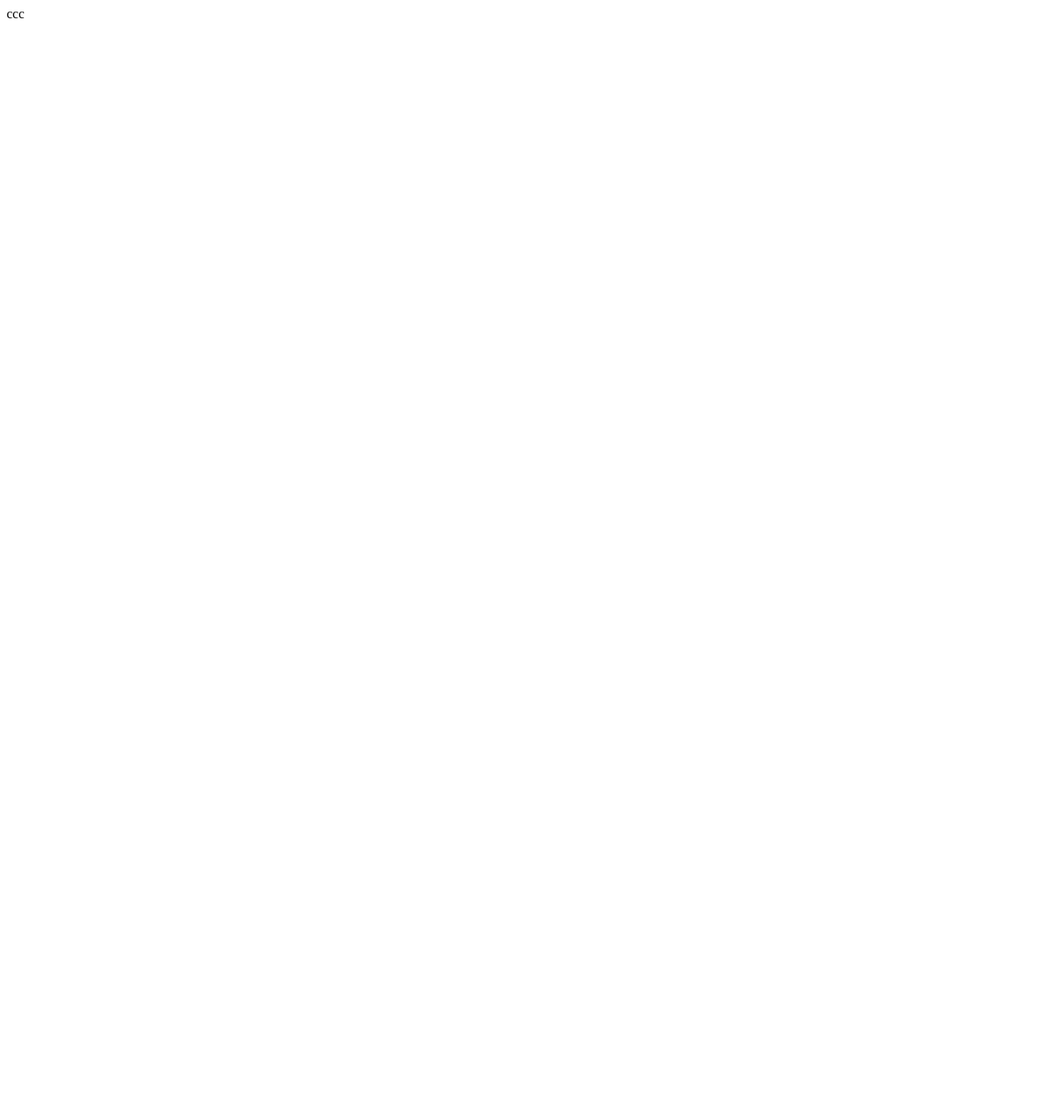
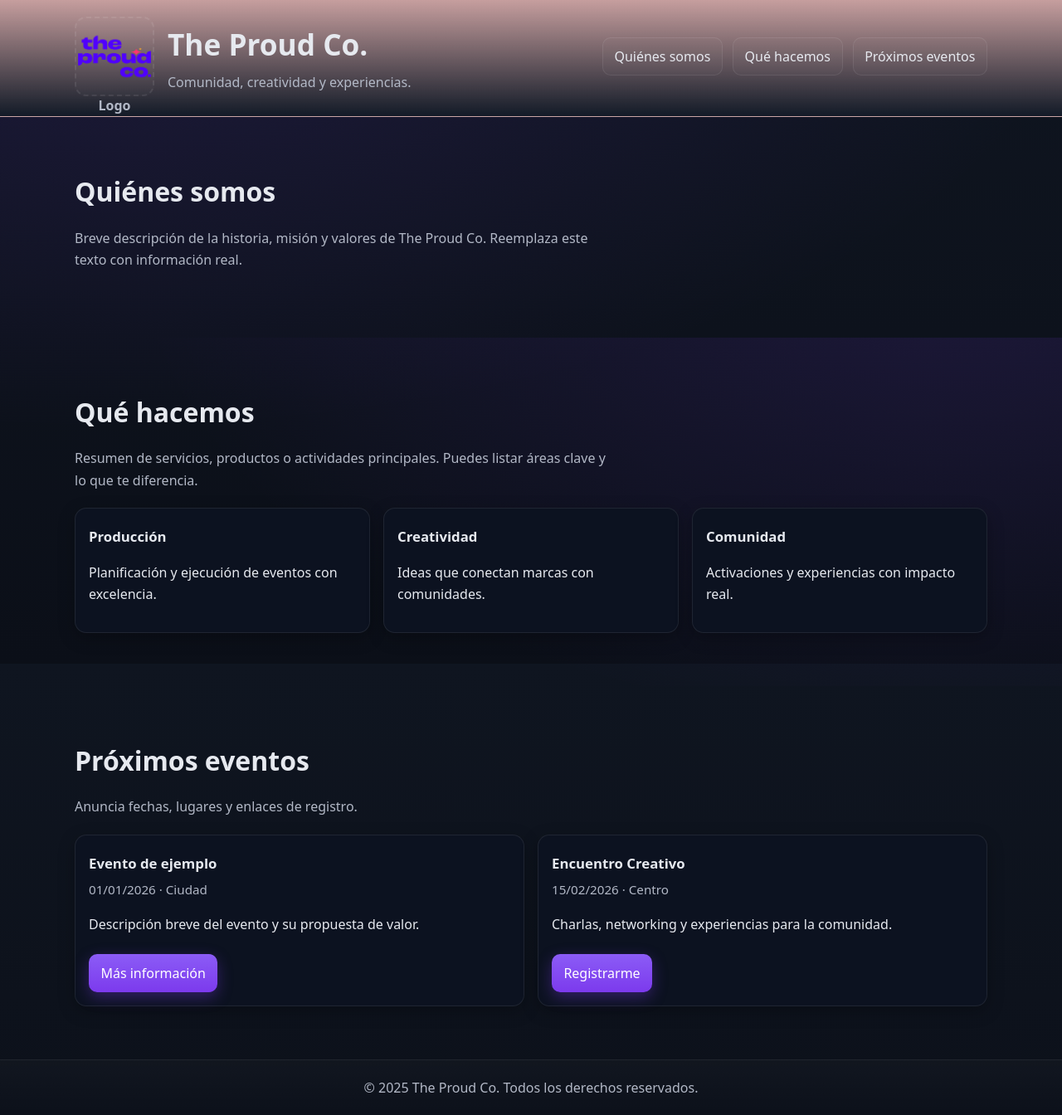
Before and after one commit to alexbricio/the_proud_co, a plain HTML site: page index.html in a window 1280 px wide. Shown: the whole page at 83% size. Before the commit the page ends 800 px from the top, so only its background shows below. Drawn offline with Linux system fonts and the light colour scheme.

Commit message:
Esqueleto

```diff
--- a/index.html
+++ b/index.html
@@ -1,11 +1,101 @@
 <!DOCTYPE html>
-<html lang="en">
+<html lang="es">
 <head>
-    <meta charset="UTF-8">
-    <meta name="viewport" content="width=device-width, initial-scale=1.0">
-    <title>Document</title>
+    <meta charset="UTF-8" />
+    <meta name="viewport" content="width=device-width, initial-scale=1.0" />
+    <title>The Proud Co.</title>
+    <meta name="description" content="The Proud Co. - Comunidad, creatividad y eventos." />
+    <link rel="icon" type="image/png" href="./imagenes/favicon.png" />
+    <link rel="stylesheet" href="styles.css" />
 </head>
 <body>
-    ccc
+    <header class="site-header">
+        <div class="container header-inner">
+            <div class="brand">
+                <div id="logo" class="logo" aria-label="Logo de The Proud Co.">
+                   <img src="./imagenes/logo.png" alt="Logo de The Proud Co." />
+                    <span>Logo</span>
+                </div>
+                <div class="brand-text">
+                    <h1 class="site-title">The Proud Co.</h1>
+                    <p class="tagline">Comunidad, creatividad y experiencias.</p>
+                </div>
+            </div>
+            <nav class="nav" aria-label="Navegación principal">
+                <a href="#quienes-somos">Quiénes somos</a>
+                <a href="#que-hacemos">Qué hacemos</a>
+                <a href="#proximos-eventos">Próximos eventos</a>
+            </nav>
+        </div>
+    </header>
+
+    <main>
+        <section id="quienes-somos" class="section" aria-labelledby="titulo-quienes-somos">
+            <div class="container">
+                <h2 id="titulo-quienes-somos" class="section-title">Quiénes somos</h2>
+                <p class="lead">
+                    Breve descripción de la historia, misión y valores de The Proud Co. Reemplaza este texto con información real.
+                </p>
+            </div>
+        </section>
+
+        <section id="que-hacemos" class="section alt" aria-labelledby="titulo-que-hacemos">
+            <div class="container">
+                <h2 id="titulo-que-hacemos" class="section-title">Qué hacemos</h2>
+                <p class="lead">
+                    Resumen de servicios, productos o actividades principales. Puedes listar áreas clave y lo que te diferencia.
+                </p>
+                <div class="features">
+                    <article class="card feature">
+                        <h3>Producción</h3>
+                        <p>Planificación y ejecución de eventos con excelencia.</p>
+                    </article>
+                    <article class="card feature">
+                        <h3>Creatividad</h3>
+                        <p>Ideas que conectan marcas con comunidades.</p>
+                    </article>
+                    <article class="card feature">
+                        <h3>Comunidad</h3>
+                        <p>Activaciones y experiencias con impacto real.</p>
+                    </article>
+                </div>
+            </div>
+        </section>
+
+        <section id="proximos-eventos" class="section" aria-labelledby="titulo-proximos-eventos">
+            <div class="container">
+                <h2 id="titulo-proximos-eventos" class="section-title">Próximos eventos</h2>
+                <p class="lead">Anuncia fechas, lugares y enlaces de registro.</p>
+                <div class="event-grid">
+                    <article class="card event">
+                        <h3>Evento de ejemplo</h3>
+                        <p class="meta">01/01/2026 · Ciudad</p>
+                        <p>Descripción breve del evento y su propuesta de valor.</p>
+                        <a class="button" href="#">Más información</a>
+                    </article>
+                    <article class="card event">
+                        <h3>Encuentro Creativo</h3>
+                        <p class="meta">15/02/2026 · Centro</p>
+                        <p>Charlas, networking y experiencias para la comunidad.</p>
+                        <a class="button" href="#">Registrarme</a>
+                    </article>
+                </div>
+            </div>
+        </section>
+    </main>
+
+    <footer class="site-footer">
+        <div class="container">
+            <p>&copy; <span id="anio"></span> The Proud Co. Todos los derechos reservados.</p>
+        </div>
+    </footer>
+
+    <script>
+        // Coloca automáticamente el año actual en el footer.
+        (function () {
+            var span = document.getElementById('anio');
+            if (span) span.textContent = new Date().getFullYear();
+        })();
+    </script>
 </body>
 </html>
--- /dev/null
+++ b/styles.css
@@ -0,0 +1,136 @@
+:root {
+  --bg: #0f1520;
+  --bg-2: #121a27;
+  --surface: #0b0f18;
+  --text: #e6e9ef;
+  --muted: #b2b8c6;
+  --primary: #8b5cf6; /* violet-500 */
+  --primary-600: #7c3aed; /* violet-600 */
+  --ring: rgba(139, 92, 246, 0.35);
+  --card: #0c1220;
+  --border: rgba(255, 255, 255, 0.08);
+}
+
+/* Reset básico */
+* { box-sizing: border-box; }
+html, body { height: 100%; }
+body {
+  margin: 0;
+  font-family: system-ui, -apple-system, Segoe UI, Roboto, Ubuntu, Cantarell, Noto Sans, Helvetica, Arial, "Apple Color Emoji", "Segoe UI Emoji";
+  color: var(--text);
+  background: radial-gradient(1200px 600px at 10% -10%, rgba(124, 58, 237, 0.15), transparent) no-repeat,
+              linear-gradient(180deg, var(--bg), var(--surface));
+  line-height: 1.65;
+  -webkit-font-smoothing: antialiased;
+  -moz-osx-font-smoothing: grayscale;
+}
+
+img { max-width: 100%; display: block; }
+a { color: var(--primary); text-decoration: none; }
+a:hover { color: var(--primary-600); }
+
+.container {
+  width: min(1100px, 92%);
+  margin-inline: auto;
+}
+
+/* Header */
+.site-header {
+  background: linear-gradient(180deg, rgb(198, 158, 158), rgba(241, 238, 247, 0)), var(--bg-2);
+  border-bottom: 1px solid var(--border);
+}
+
+.header-inner {
+  display: grid;
+  grid-template-columns: 1fr;
+  gap: 1rem 2rem;
+  padding: 1.25rem 0 1.5rem;
+}
+
+@media (min-width: 840px) {
+  .header-inner { grid-template-columns: 1fr auto; align-items: center; }
+}
+
+.brand { display: flex; align-items: center; gap: 1rem; }
+.logo {
+  width: 96px; height: 96px;
+  display: grid; place-items: center;
+  background: rgba(255,255,255,0.02);
+  border: 2px dashed var(--border);
+  border-radius: 14px;
+  color: var(--muted);
+  font-weight: 600;
+}
+.logo img { width: 100%; height: 100%; object-fit: contain; border-radius: 12px; }
+
+.brand-text { display: grid; gap: .25rem; }
+.site-title { margin: 0; font-size: clamp(1.5rem, 2.8vw, 2.2rem); }
+.tagline { margin: 0; color: var(--muted); }
+
+.nav { display: flex; flex-wrap: wrap; gap: .5rem .75rem; }
+.nav a {
+  padding: .55rem .85rem;
+  border: 1px solid var(--border);
+  border-radius: 10px;
+  color: var(--text);
+  background: rgba(255,255,255,0.02);
+  transition: transform .15s ease, background .2s ease, border-color .2s ease;
+}
+.nav a:hover { transform: translateY(-1px); border-color: var(--ring); background: rgba(139,92,246,0.07); }
+.nav a:focus-visible { outline: 2px solid var(--ring); outline-offset: 2px; }
+
+/* Secciones */
+.section { padding: 64px 0; }
+.section.alt { background: radial-gradient(1000px 600px at 90% -30%, rgba(124,58,237,0.15), transparent) no-repeat; }
+.section-title { font-size: clamp(1.4rem, 2.6vw, 2rem); margin: 0 0 1rem; }
+.lead { color: var(--muted); max-width: 70ch; }
+
+/* Tarjetas / Layouts */
+.features {
+  margin-top: 1.25rem;
+  display: grid; gap: 1rem;
+  grid-template-columns: repeat(auto-fit, minmax(220px, 1fr));
+}
+
+.event-grid {
+  margin-top: 1.25rem;
+  display: grid; gap: 1rem;
+  grid-template-columns: repeat(auto-fit, minmax(260px, 1fr));
+}
+
+.card {
+  background: var(--card);
+  border: 1px solid var(--border);
+  border-radius: 14px;
+  padding: 1rem;
+  box-shadow: 0 6px 20px rgba(0,0,0,0.25);
+  transition: transform .18s ease, box-shadow .18s ease, border-color .2s ease;
+}
+.card:hover { transform: translateY(-3px); box-shadow: 0 10px 28px rgba(0,0,0,0.32); border-color: rgba(139,92,246,0.35); }
+
+.card h3 { margin: .25rem 0 .35rem; font-size: 1.05rem; }
+.card .meta { color: var(--muted); font-size: .95rem; margin: 0 0 .25rem; }
+
+.button {
+  display: inline-block;
+  margin-top: .4rem;
+  padding: .6rem .9rem;
+  background: linear-gradient(180deg, var(--primary), var(--primary-600));
+  color: white;
+  border-radius: 10px;
+  border: none;
+  box-shadow: 0 6px 18px rgba(124,58,237,0.35);
+  transition: transform .15s ease, filter .2s ease;
+}
+.button:hover { transform: translateY(-1px); filter: brightness(1.05); }
+.button:focus-visible { outline: 2px solid var(--ring); outline-offset: 2px; }
+
+/* Footer */
+.site-footer {
+  border-top: 1px solid var(--border);
+  background: linear-gradient(180deg, rgba(255,255,255,0.02), rgba(255,255,255,0));
+}
+.site-footer p { color: var(--muted); margin: 0; padding: 20px 0; text-align: center; }
+
+/* Utilidades */
+.sr-only { position: absolute; width: 1px; height: 1px; padding: 0; margin: -1px; overflow: hidden; clip: rect(0,0,0,0); white-space: nowrap; border: 0; }
```
Also changed, not shown: imagenes/favicon.png (added), imagenes/logo.png (added).
